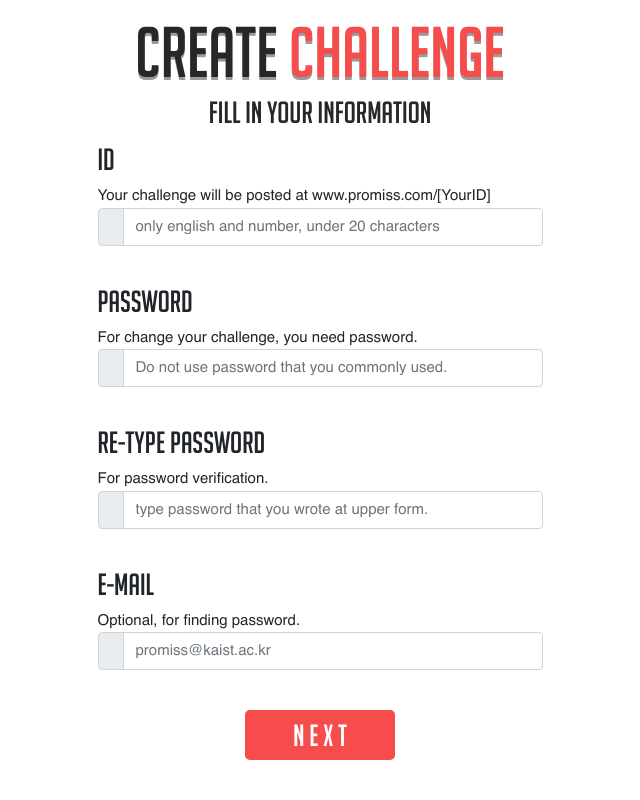
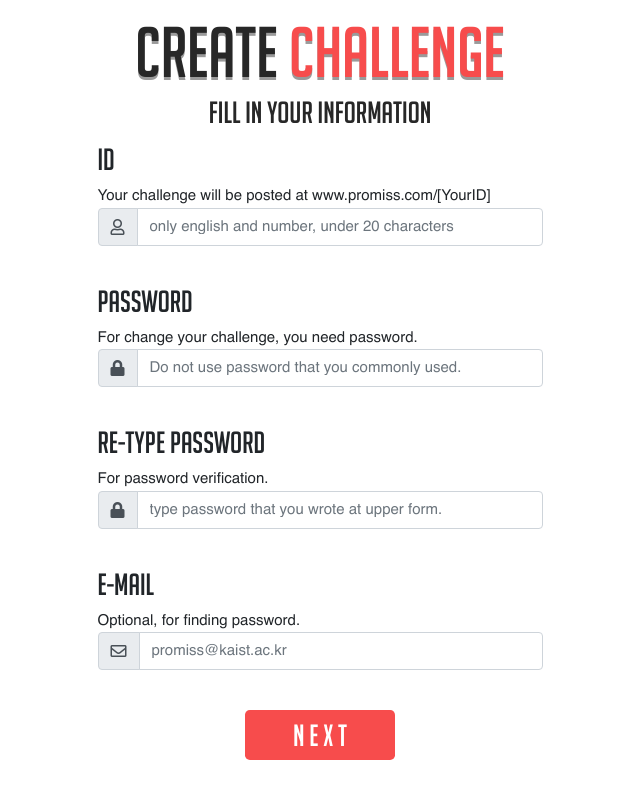
Before and after one commit to bhanghj3094/CS374-2019Spring, a Flask app: template templates/enroll.html in a window 1280 px wide. Shown: the whole page, without its empty margins (320-960 px from the left). Run offline with Flask 2, Linux system fonts and the light colour scheme; the template is opened without the code that fills it, so the values that code supplies are empty; parts of the project's set-up code (start-up, migrations or seed data) failed here and were passed over; some libraries are stand-ins or nearby versions.

Commit message:
setting change

```diff
--- a/templates/challenge_set_up.html
+++ b/templates/challenge_set_up.html
@@ -4,7 +4,7 @@
     <meta charset="UTF-8">
     <link rel="stylesheet" href="../static/lib/bootstrap.min.css">
     <link rel="stylesheet" href="../static/css/challenge_set_up.css">
-    <link rel="stylesheet" href="../static/lib/fontawesome-5.8.2.css">
+    <link rel="stylesheet" href="https://use.fontawesome.com/releases/v5.8.2/css/all.css" integrity="sha384-oS3vJWv+0UjzBfQzYUhtDYW+Pj2yciDJxpsK1OYPAYjqT085Qq/1cq5FLXAZQ7Ay" crossorigin="anonymous">
 </head>
 <body>
 <div id="title">
--- a/templates/enroll.html
+++ b/templates/enroll.html
@@ -4,7 +4,7 @@
     <meta charset="UTF-8">
     <link rel="stylesheet" href="../static/lib/bootstrap.min.css">
     <link rel="stylesheet" href="../static/css/enroll.css">
-    <link rel="stylesheet" href="../static/lib/fontawesome-5.8.2.css">
+    <link rel="stylesheet" href="https://use.fontawesome.com/releases/v5.8.2/css/all.css" integrity="sha384-oS3vJWv+0UjzBfQzYUhtDYW+Pj2yciDJxpsK1OYPAYjqT085Qq/1cq5FLXAZQ7Ay" crossorigin="anonymous">
 </head>
 <body>
 
--- a/templates/shared_page.html
+++ b/templates/shared_page.html
@@ -5,7 +5,7 @@
   <title>Promiss: Cut-off your dependency!</title>
   <link rel="stylesheet" href="../static/css/shared_page.css">
   <link rel="stylesheet" href="../static/lib/bootstrap.min.css">
-  <link rel="stylesheet" href="../static/lib/fontawesome-5.8.2.css">
+  <link rel="stylesheet" href="https://use.fontawesome.com/releases/v5.8.2/css/all.css" integrity="sha384-oS3vJWv+0UjzBfQzYUhtDYW+Pj2yciDJxpsK1OYPAYjqT085Qq/1cq5FLXAZQ7Ay" crossorigin="anonymous">
 </head>
 <body>
   <div id="sharedPageBodyWrapper">
--- a/templates/user_home_page.html
+++ b/templates/user_home_page.html
@@ -5,7 +5,7 @@
   <title>Promiss: Cut-off your dependency!</title>
   <link rel="stylesheet" href="../static/css/user_home_page.css">
   <link rel="stylesheet" href="../static/lib/bootstrap.min.css">
-  <link rel="stylesheet" href="../static/lib/fontawesome-5.8.2.css">
+  <link rel="stylesheet" href="https://use.fontawesome.com/releases/v5.8.2/css/all.css" integrity="sha384-oS3vJWv+0UjzBfQzYUhtDYW+Pj2yciDJxpsK1OYPAYjqT085Qq/1cq5FLXAZQ7Ay" crossorigin="anonymous">
 </head>
 <body>
   <div id="userHomeBodyWrapper">
```
